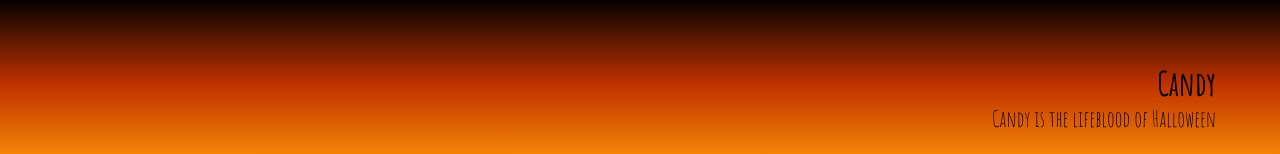
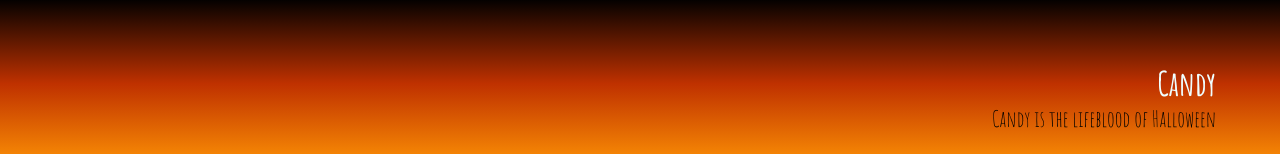
Before and after one commit to King182008/CIS-Web-Design-Mr-Wells-Halloween-Project, a plain HTML site: page candy.html in a window 1280 px wide. Shown: the part 580-734 px from the top of the page. Drawn offline with Linux system fonts and the light colour scheme; a web font is replaced by a local one.

Commit message:
final fr fr fr fr fr

```diff
--- a/css/style.css
+++ b/css/style.css
@@ -276,6 +276,10 @@ img {
     color: azure;
 }
 
+.eight h2{
+    color: azure;
+}
+
 
 /*----- Tablet Media Query -------*/
 @media screen and (min-width: 769px) {
```
